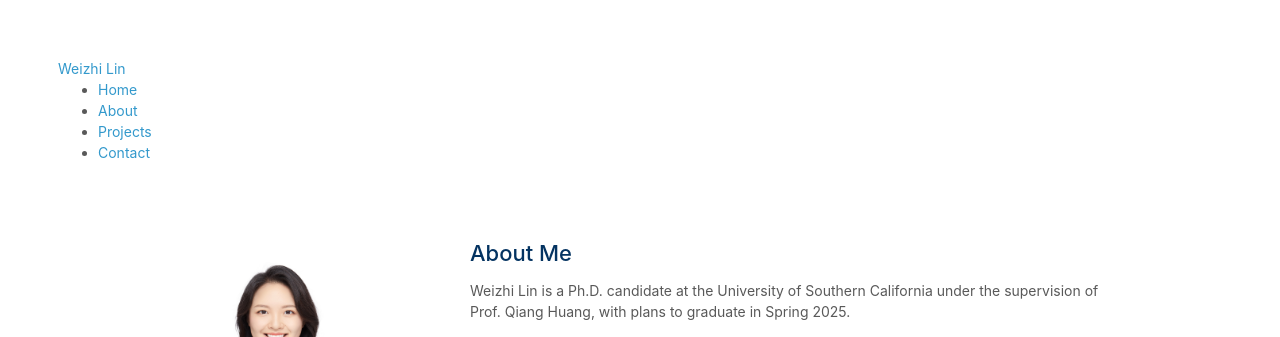
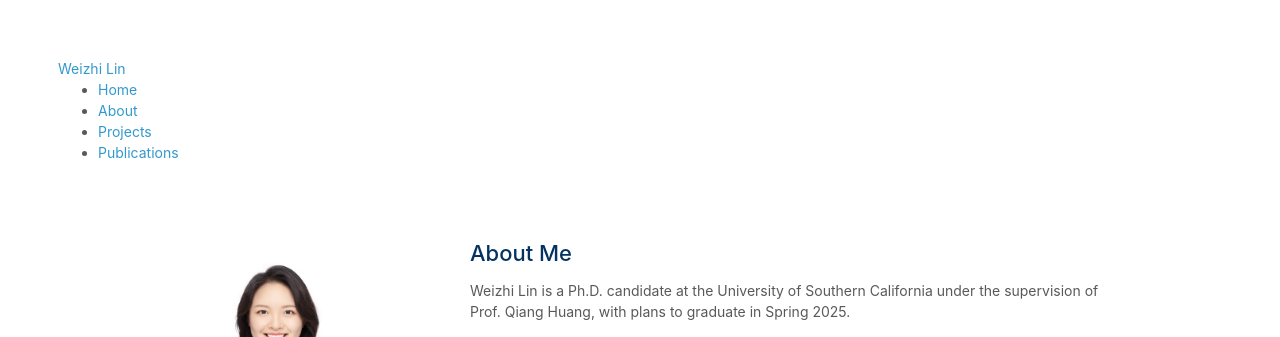
Before and after one commit to weizhi-lin/weizhi-lin.github.io, a Jekyll site: the page built from index.md, in a window 1280 px wide and 900 px high. Shown: the top 337 px of the window. Built offline with Jekyll 4.4.1, drawn with Linux system fonts in a browser that asks for light colours; a style sheet for code colours, icons or effects is not loaded.

Commit message:
Update homepage.html

```diff
--- a/_layouts/homepage.html
+++ b/_layouts/homepage.html
@@ -48,7 +48,7 @@
           <li><a href="{{ '/' | relative_url }}">Home</a></li>
           <li><a href="{{ '/about' | relative_url }}">About</a></li>
           <li><a href="{{ '/projects' | relative_url }}">Projects</a></li>
-          <li><a href="{{ '/contact' | relative_url }}">Contact</a></li>
+          <li><a href="{{ '/Publications' | relative_url }}">Publications</a></li>
         </ul>
       </div>
     </nav>
```
